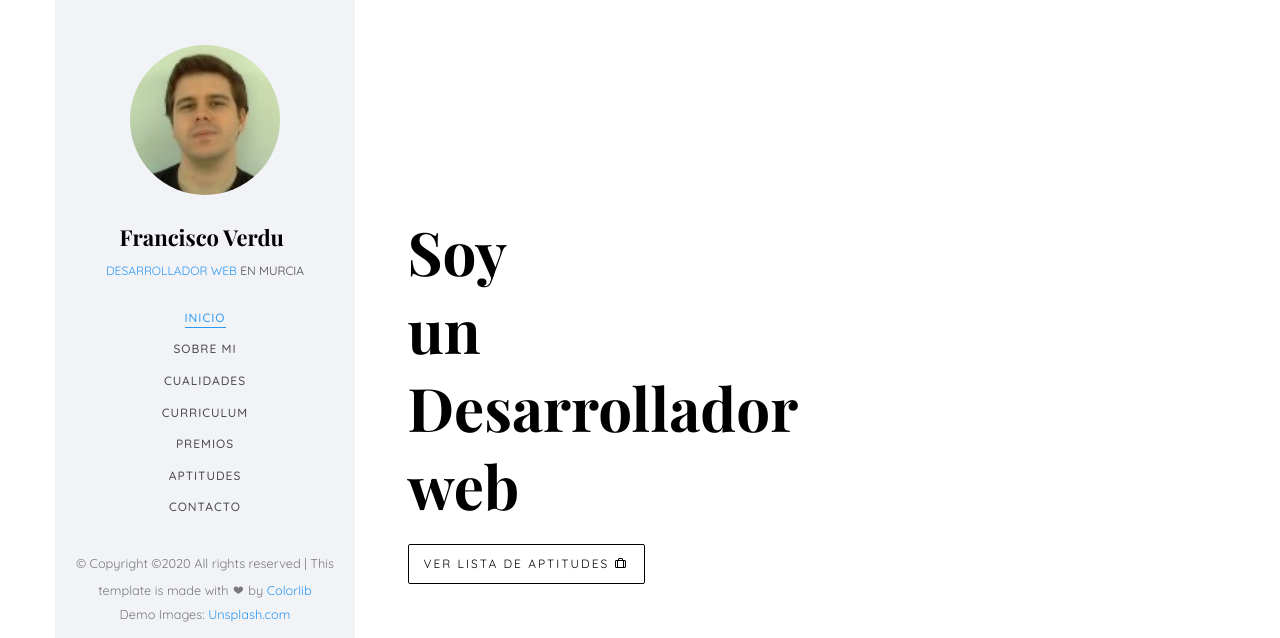
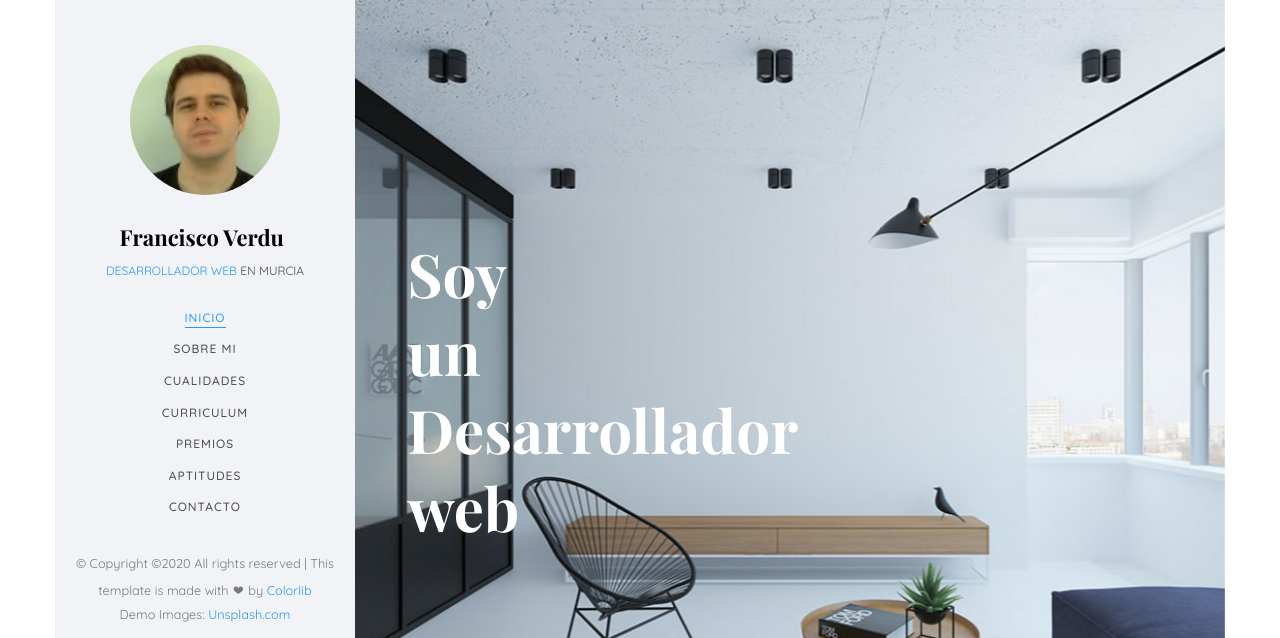
Before and after one commit to FranciscoJoseVerduB/DIW05_Ejercicio, a plain HTML site: page repositorio_DIW05/index.html in a window 1280 px wide. Shown: the top 638 px of the page. Drawn offline with nearby package versions, Linux system fonts and the light colour scheme; files whose address does not match are found by name; a web font is replaced by a local one.

Commit message:
Ejemplo 8

```diff
--- a/repositorio_DIW05/css/main.css
+++ b/repositorio_DIW05/css/main.css
@@ -2,15 +2,21 @@
     background-image: url(../images/foto-perfil.jpg);
 }
 
-#colorlib-hero .flexslider .slides li:first-child
+#colorlib-hero .flexslider .slides li:nth-child(1)
 {
 	background-image: url(../images/digital.jpg);
 }
 
-#colorlib-hero .flexslider .slides li:last-child
+#colorlib-hero .flexslider .slides li:nth-child(2)
 {
 	background-image: url(../images/habitacion.jpg);
 }
+#colorlib-hero .flexslider .slides li:nth-child(3)
+{
+	background-image: url(../images/portatil.jpg);
+}
+#colorlib-hero .flexslider .slider-text > .slider-text-inner h1, #colorlib-hero .flexslider .slider-text > .slider-text-inner h2 .blanco {
+    color: white;  }
 .progress .color-1 {
     width:60%;
 }
--- a/repositorio_DIW05/index.html
+++ b/repositorio_DIW05/index.html
@@ -116,8 +116,7 @@ Copyright &copy;<script>document.write(new Date().getFullYear());</script> All r
 					   				<div class="slider-text-inner js-fullheight">
 					   					<div class="desc">
 						   					<h1>Hola <br>Soy Francisco Verdu</h1>
-												<p><a class="btn btn-primary btn-learn">Descargar CV <i class="icon-download4"></i></a></p>
-												<p><a href="https://www.freepik.es/fotos/fondo">Foto de Fondo creado por freepik - www.freepik.es</a></p>
+												 <p><a href="https://www.freepik.es/fotos/fondo">Foto de Fondo creado por freepik - www.freepik.es</a></p>
 											</div>
 					   			</div>
 					   		</div>
@@ -130,9 +129,8 @@ Copyright &copy;<script>document.write(new Date().getFullYear());</script> All r
 					   			<div class="col-md-6 col-md-offset-3 col-md-pull-3 col-sm-12 col-xs-12 js-fullheight slider-text">
 					   				<div class="slider-text-inner">
 					   					<div class="desc">
-											   <h1>Soy <br>un Desarrollador web</h1>
-											   <p><a class="btn btn-primary btn-learn">Ver lista de aptitudes <i class="icon-briefcase3"></i></a></p>
-											</div>
+											   <h1 class="blanco">Soy <br>un Desarrollador web</h1>
+											 </div>
 					   				</div>
 					   			</div>
 					   		</div>
@@ -145,9 +143,9 @@ Copyright &copy;<script>document.write(new Date().getFullYear());</script> All r
 							<div class="col-md-6 col-md-offset-3 col-md-pull-3 col-sm-12 col-xs-12 js-fullheight slider-text">
 								<div class="slider-text-inner">
 									<div class="desc">
-										<h1>Soy <br>experto en <br>varias tecnologías</h1>
-										<p><a class="btn btn-primary btn-learn">Ver lista de aptitudes <i class="icon-briefcase3"></i></a></p>
-									 </div>
+										<h1 class="blanco">Soy <br>experto en <br>varias tecnologías</h1>
+										 <a href="https://www.freepik.es/fotos/tecnologia">Foto de Tecnología creado por jcomp - www.freepik.es</a>
+									</div>
 								</div>
 							</div>
 						</div>
```
Also changed, not shown: 1 other file.
